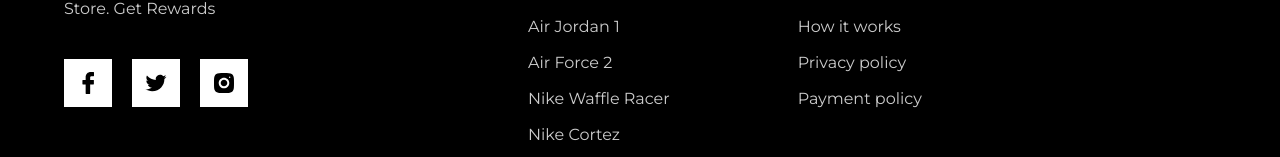
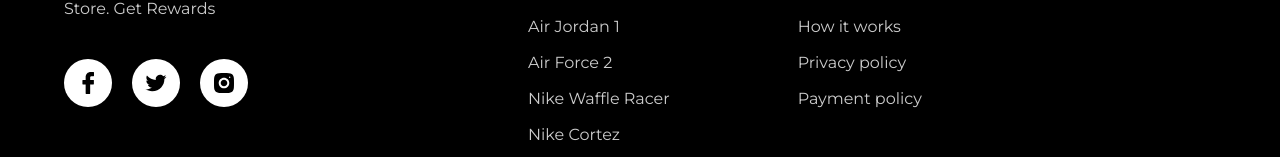
Before and after one commit to Eyadfezex/nike, a React (Create React App) app: page / in a window 1280 px wide. Shown: the part 4242-4399 px from the top of the page. Built offline with nearby package versions, Linux system fonts and the light colour scheme; a web font is replaced by a local one.

Commit message:
edit some style lines

```diff
--- a/src/sections/Footer.tsx
+++ b/src/sections/Footer.tsx
@@ -16,7 +16,7 @@
           </p>
           <div className="flex items-center gap-5 mt-9 ">
             {socialMedia.map((icon) => (
-              <div className="flex items-center justify-center w-12 h-12 bg-white">
+              <div className="flex items-center justify-center w-12 h-12 bg-white rounded-full">
                 <img src={icon.src} alt={icon.alt} width={24} height={24} />
               </div>
             ))}
@@ -31,7 +31,7 @@
               <ul>
                 {section.links.map((link) => (
                   <li
-                    className="mt-3 text-base leading-normal font-montserrat text-white-400 hover:text-slate-gray rounded-full"
+                    className="mt-3 text-base leading-normal font-montserrat text-white-400 hover:text-slate-gray "
                     key={link.name}
                   >
                     <a href={link.link}>{link.name}</a>
```
